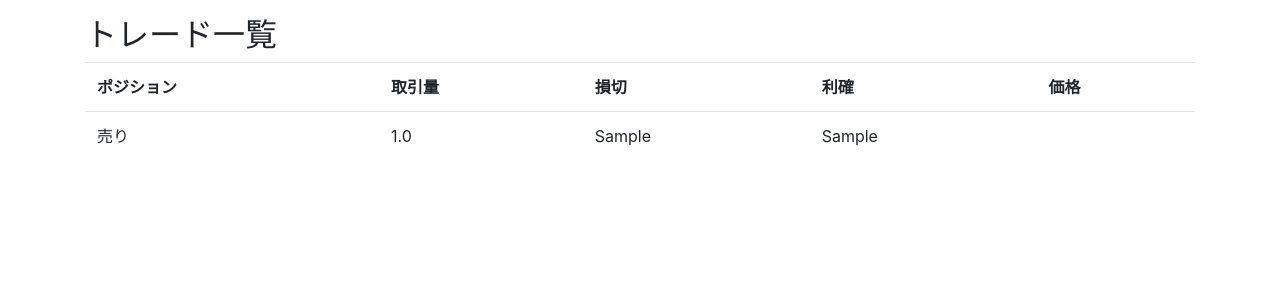
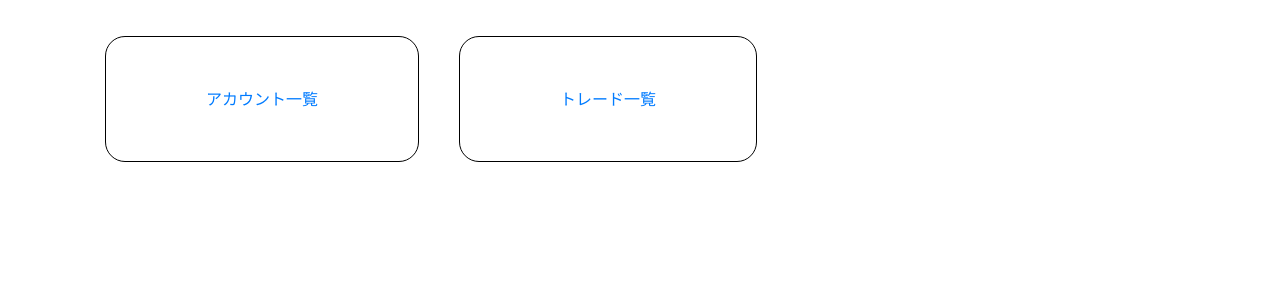
Before and after one commit to var-demiurgos/social-trading, a Django app: page /trade/ in a window 1280 px wide. Shown: the top 300 px of the page. Run offline with Django 3.2, Linux system fonts and the light colour scheme; tables that the repository leaves empty hold one stand-in row (values such as "Sample post"); some libraries are stand-ins or nearby versions.

Commit message:
make it better

```diff
--- a/SocialTrade/templates/trade/index.html
+++ b/SocialTrade/templates/trade/index.html
@@ -1,36 +1,20 @@
 {% extends "trade/base.html" %}
 {% load static %}
 {% block content %}
-<h2>トレード一覧</h2>
-	<table class="table">
-	<tr>
-		<th>ポジション</th>
-		<th>取引量</th>
-		<th>損切</th>
-		<th>利確</th>
-		<th>価格</th>
-	</tr>
-    {% for item in data %}
-    <tr class="table__{{ item.active }}">
-    	{% if item.order_type == 0 %}
-        	<td>買い</td>
-        {% elif item.order_type == 1 %}
-        	<td>売り</td>
-        {% elif item.order_type == 2 %}
-        	<td>買い指値</td>
-        {% elif item.order_type == 3 %}
-        	<td>売り指値</td>
-        {% elif item.order_type == 4 %}
-        	<td>買い逆指値</td>
-        {% elif item.order_type == 5 %}
-        	<td>売り逆指値</td>
-        {% endif %}
-		<td>{{ item.lot }}</td>
-		<td>{{ item.stoploss }}</td>
-		<td>{{ item.takeprofit }}</td>
-		<td>{{ item.price }}</td>
-    </tr>
-    {% endfor %}
-    </table>
-
+<div class="select__list">
+	<div class="select__list__account"><a href="{% url 'trade:account' %}">アカウント一覧</a></div>
+	<div class="select__list__trade"><a href="{% url 'trade:trades' %}">トレード一覧</a></div>
+</div>
+<style type="text/css">
+	.select__list{
+		display: flex;
+	}
+	.select__list__account,
+	.select__list__trade{
+		border: 1px solid #000;
+		padding: 50px 100px;
+		border-radius: 20px;
+		margin:20px;
+	}
+</style>
 {% endblock %}
--- a/trade/urls.py
+++ b/trade/urls.py
@@ -13,7 +13,8 @@ app_name='trade'
 urlpatterns = [
     path('', views.index, name='index'),
     path('login', views.Login.as_view(), name='login'),
-    path('account', views.AccountList.as_view(), name='account'),
+    path('account/list', views.AccountList.as_view(), name='account'),
+    path('trade/list', views.TradeList.as_view(), name='trades'),
     path('account/create',views.AccountCreate.as_view(), name='create'),
     path('account/edit/<int:pk>', views.AccountEdit.as_view(), name='edit'),
     path('trade', views.trade, name="trade"),
--- a/trade/views.py
+++ b/trade/views.py
@@ -6,26 +6,16 @@ from .serializer import AccountSerializer, Trade_ListSerializer
 from .forms import AccountForm
 from django.contrib.auth.views import LoginView
 
-class AccountViewSet(viewsets.ModelViewSet):
-	queryset         = Account.objects.all()
-	serializer_class = AccountSerializer
-
-class Trade_ListViewSet(viewsets.ModelViewSet):
-	queryset         = Trade_List.objects.all()
-	serializer_class = Trade_ListSerializer
 
 def index(request):
-	data = Trade_List.objects.all().order_by("ticket")
-	params = {'data':data}
-	return render(request, 'trade/index.html',params)
-
-def account(request):
-	account = Account.objects.all().order_by('-last_login')
-	context = {"account": account}
-	return render(request, 'trade/account.html', context)
+	return render(request, 'trade/index.html')
 
 class Login(LoginView):
 	template_name = 'trade/login.html'
+
+class TradeList(ListView):
+    model = Trade_List
+    template_name = 'trade/trade.html'
 
 class AccountList(ListView):
     model = Account
@@ -43,12 +33,14 @@ class AccountCreate(CreateView):
     template_name = 'trade/account_form.html'
     success_url = "trade:account"
 
+
+#MT4からのアクセス用
+
 def close(request):
 	ticket = request.GET.get("ticket")
 	trade  = Trade_List.objects.get(ticket=ticket)
 	trade.delete()
 	return render(request, 'trade/account/html')
-
 
 def trade(request):
 	ticket     = request.GET.get("ticket")
@@ -59,3 +51,11 @@ def trade(request):
 	open_price = request.GET.get("open_price")
 	trade      = Trade_List.objects.update_or_create(ticket=ticket, defaults={"order_type":order_type, "lot":lot, "stoploss":stoploss, "takeprofit":takeprofit, "open_price":open_price})
 	return render(request, 'trade/account/html')
+
+class AccountViewSet(viewsets.ModelViewSet):
+	queryset         = Account.objects.all()
+	serializer_class = AccountSerializer
+
+class Trade_ListViewSet(viewsets.ModelViewSet):
+	queryset         = Trade_List.objects.all()
+	serializer_class = Trade_ListSerializer
```
Also changed, not shown: SocialTrade/templates/trade/trade.html (added, +36 -0 lines).
